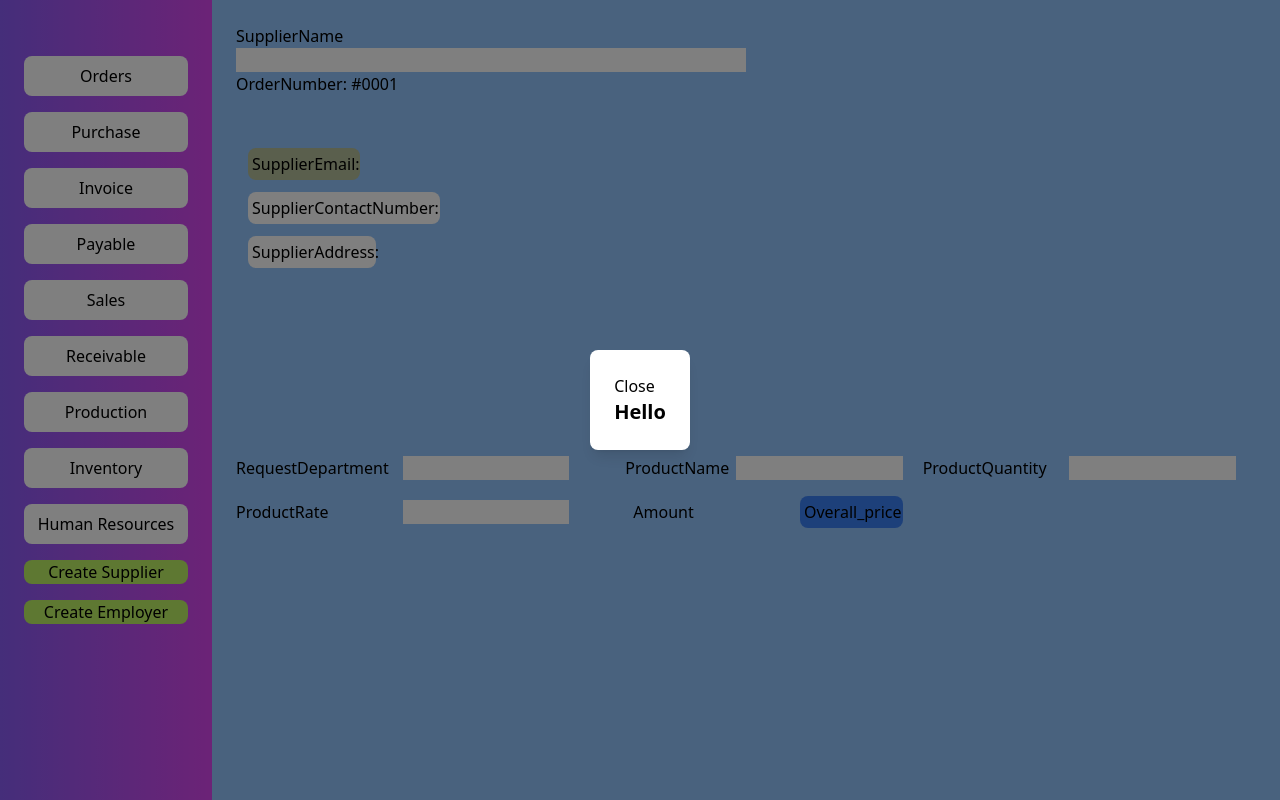
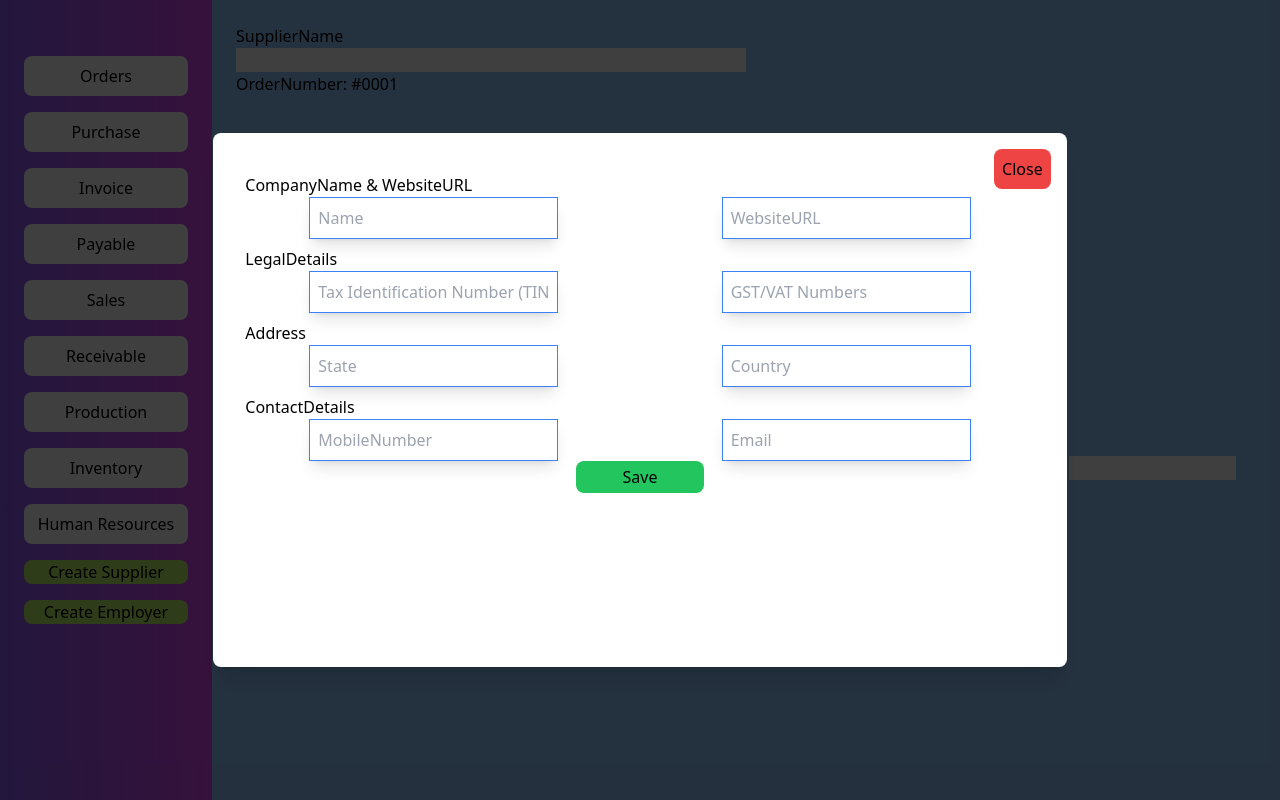
Before and after one commit to maharajafz03/ERP_software, a Next.js app in the folder Client/: page /sidebar in a window 1280 px wide. Both pictures are taken after a click on the button "Create Supplier". Built offline with nearby package versions, Linux system fonts and the light colour scheme.

Commit message:
compilation

```diff
--- a/Client/app/sidebar/components/Popupemployer.tsx
+++ b/Client/app/sidebar/components/Popupemployer.tsx
@@ -16,9 +16,43 @@ const Popupemployer: React.FC<PopupemployerProps> = ({ onClose }) => {
                     Close
                 </button>
 
-                <div>
-                    <p>FirstName</p>
-                    <input className="shadow-lg shadow-black"></input>
+                <div className="mt-2">
+                    <h3>Name</h3>
+                    <div className="flex justify-between">
+                    <input placeholder="FirstName" className="border border-blue-500 shadow-lg p-2 ml-16"></input>
+                    <input placeholder="LastName" className="border border-blue-500 shadow-lg p-2 mr-16"></input>
+                    </div>
+                </div>
+                <div className="mt-2">
+                    <h3>Qualification</h3>
+                    <div className="flex justify-between">
+                    <input placeholder="Education" className="border border-blue-500 shadow-lg p-2 ml-16"></input>
+                    <input placeholder="Experience" className="border border-blue-500 shadow-lg p-2 mr-16"></input>
+                    </div>
+                </div>
+                <div className="mt-2">
+                    <h3>Domain</h3>
+                    <div className="flex justify-between">
+                    <input placeholder="Department" className="border border-blue-500 shadow-lg p-2 ml-16"></input>
+                    <input placeholder="Role" className="border border-blue-500 shadow-lg p-2 mr-16"></input>
+                    </div>
+                </div>
+                <div className="mt-2">
+                    <h3>Address</h3>
+                    <div className="flex justify-between">
+                    <input placeholder="State" className="border border-blue-500 shadow-lg p-2 ml-16"></input>
+                    <input placeholder="Country" className="border border-blue-500 shadow-lg p-2 mr-16"></input>
+                    </div>
+                </div>
+                <div className="mt-2">
+                    <h3>ContactDetails</h3>
+                    <div className="flex justify-between">
+                    <input placeholder="MobileNumber" className="border border-blue-500 shadow-lg p-2 ml-16"></input>
+                    <input placeholder="Email" className="border border-blue-500 shadow-lg p-2 mr-16"></input>
+                    </div>
+                </div>
+                <div className="flex justify-center">
+                    <button className="bg-green-500 p-1 w-32 hover:bg-green-400 rounded-lg">Save</button>
                 </div>
             </div>
         </div>
--- a/Client/app/sidebar/components/Popupsupplier.tsx
+++ b/Client/app/sidebar/components/Popupsupplier.tsx
@@ -1,17 +1,62 @@
 import React from "react";
 
-interface PopupsupplierProps {
+interface PopupemployerProps {
     onClose: () => void;
 }
 
-const Popupsupplier: React.FC<PopupsupplierProps> = ({ onClose }) => {
+const Popupemployer: React.FC<PopupemployerProps> = ({ onClose }) => {
     return (
-        <div className="bg-white p-6 rounded-lg shadow-lg">
-            <button onClick={onClose}>Close</button>
-            <h1 className="text-xl font-bold">Hello</h1>
-            {/* Additional popup content can go here */}
+        <div className="fixed inset-0 flex items-center justify-center bg-black bg-opacity-50 z-50">
+            <div className="bg-white p-8 w-3/4 h-3/4 md:w-2/3 md:h-2/3 rounded-lg shadow-xl relative">
+                {/* Close button */}
+                <button
+                    onClick={onClose}
+                    className="absolute top-4 right-4 bg-red-500 rounded-lg p-2 hover:bg-green-400 focus:outline-none"
+                >
+                    Close
+                </button>
+
+                <div className="mt-2">
+                    <h3>CompanyName & WebsiteURL</h3>
+                    <div className="flex justify-between">
+                    <input placeholder="Name" className="border border-blue-500 shadow-lg p-2 ml-16"></input>
+                    <input placeholder="WebsiteURL" className="border border-blue-500 shadow-lg p-2 mr-16"></input>
+                    </div>
+                </div>
+                <div className="mt-2">
+                    <h3>LegalDetails</h3>
+                    <div className="flex justify-between">
+                    <input placeholder="Tax Identification Number (TIN)" className="border border-blue-500 shadow-lg p-2 ml-16"></input>
+                    <input placeholder="GST/VAT Numbers" className="border border-blue-500 shadow-lg p-2 mr-16"></input>
+                    </div>
+                </div>
+                {/* <div className="mt-2">
+                    <h3>Domain</h3>
+                    <div className="flex justify-between">
+                    <input placeholder="Department" className="border border-blue-500 shadow-lg p-2 ml-16"></input>
+                    <input placeholder="Role" className="border border-blue-500 shadow-lg p-2 mr-16"></input>
+                    </div>
+                </div> */}
+                <div className="mt-2">
+                    <h3>Address</h3>
+                    <div className="flex justify-between">
+                    <input placeholder="State" className="border border-blue-500 shadow-lg p-2 ml-16"></input>
+                    <input placeholder="Country" className="border border-blue-500 shadow-lg p-2 mr-16"></input>
+                    </div>
+                </div>
+                <div className="mt-2">
+                    <h3>ContactDetails</h3>
+                    <div className="flex justify-between">
+                    <input placeholder="MobileNumber" className="border border-blue-500 shadow-lg p-2 ml-16"></input>
+                    <input placeholder="Email" className="border border-blue-500 shadow-lg p-2 mr-16"></input>
+                    </div>
+                </div>
+                <div className="flex justify-center">
+                    <button className="bg-green-500 p-1 w-32 hover:bg-green-400 rounded-lg">Save</button>
+                </div>
+            </div>
         </div>
     );
 };
 
-export default Popupsupplier;
+export default Popupemployer;
```
